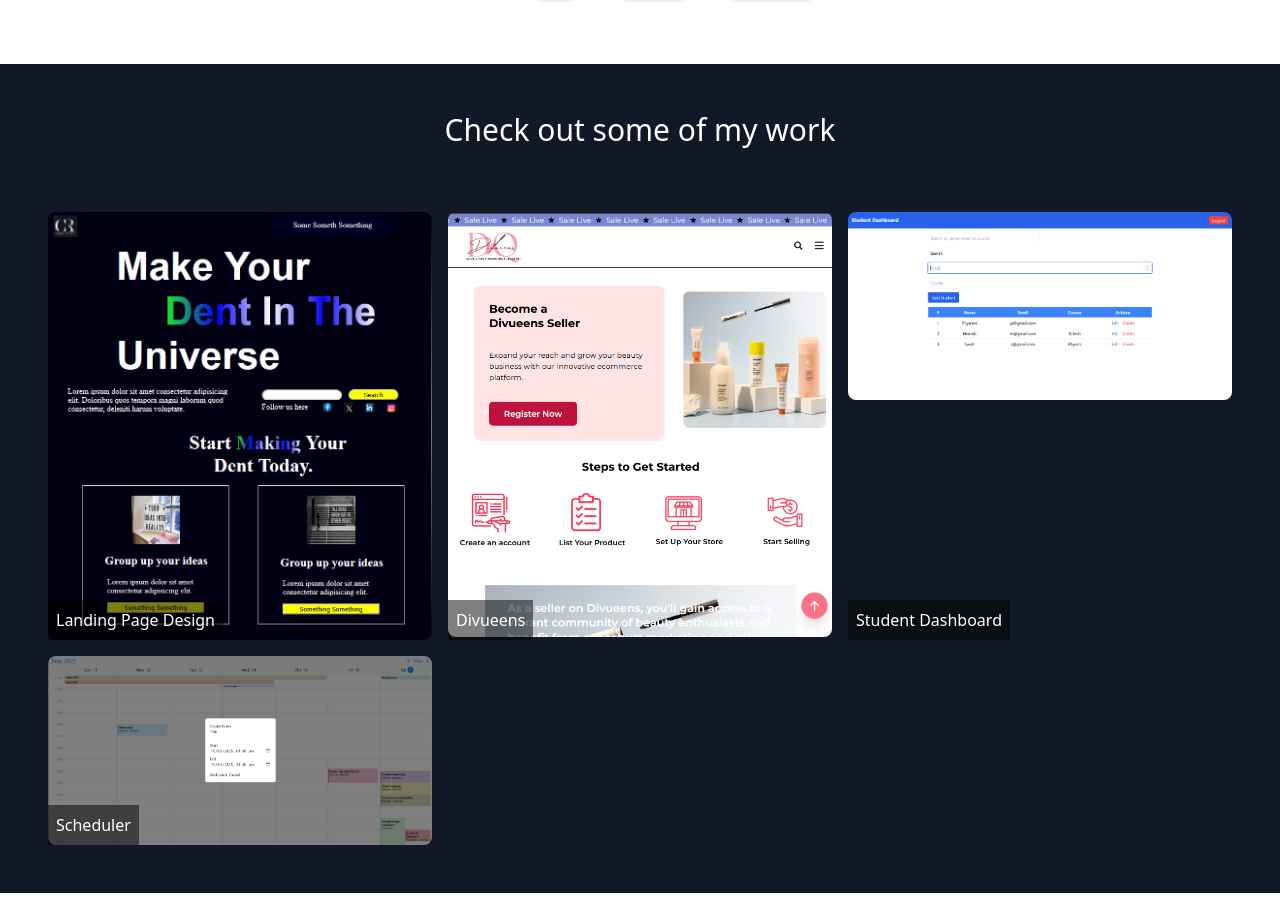
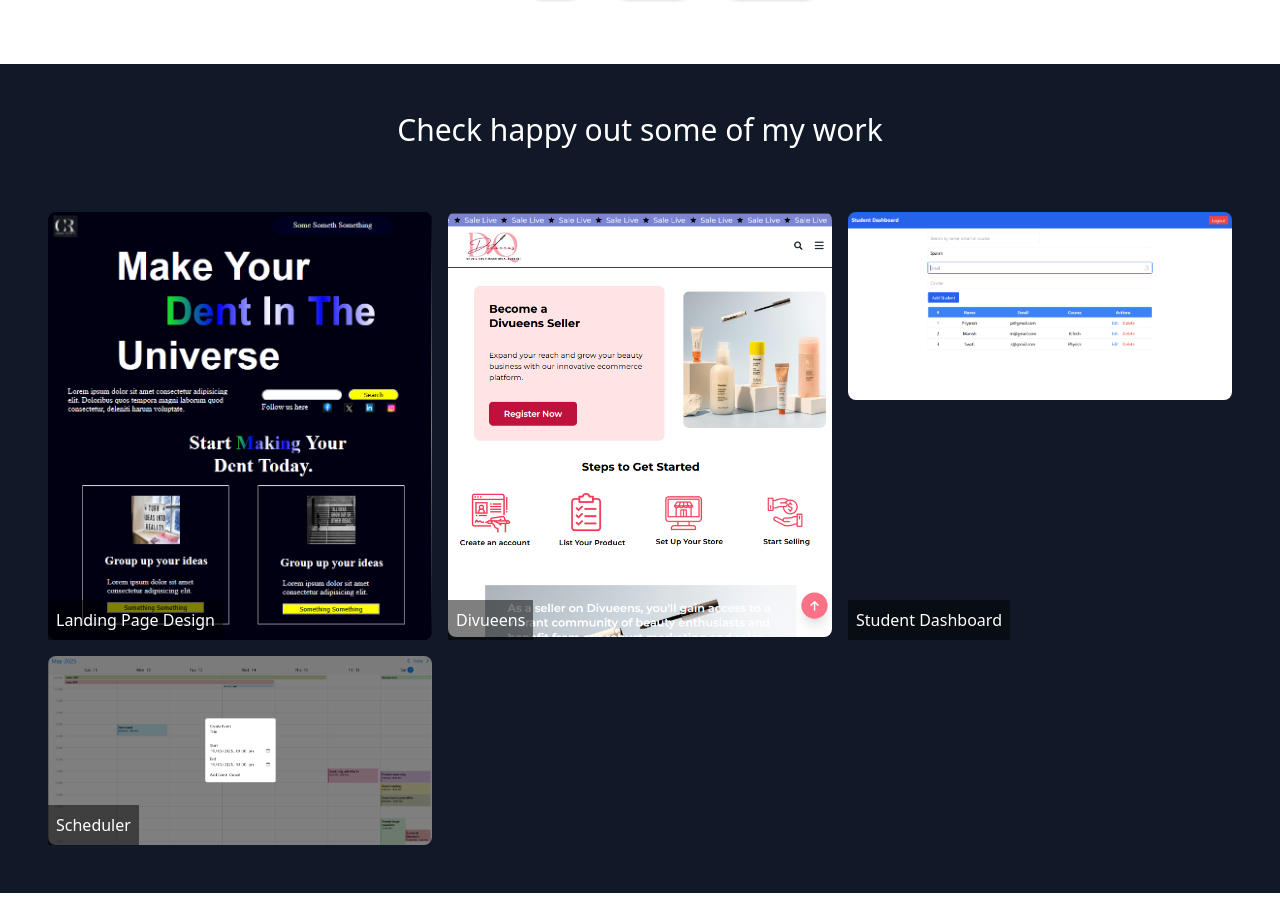
Before and after one commit to BroPriyansh/Assign, a React (Vite) app in the folder Work/: page / in a window 1280 px wide. Shown: the part 1552-2461 px from the top of the page. Built offline with nearby package versions, Linux system fonts and the light colour scheme.

Commit message:
Checking

```diff
--- a/Work/src/Projects.jsx
+++ b/Work/src/Projects.jsx
@@ -19,7 +19,7 @@ const Projects = () => {
         variants={sectionVariants}
         viewport={{ once: true }}
       >
-        <h2 className="text-center text-3xl mb-16">Check out some of my work</h2>
+        <h2 className="text-center text-3xl mb-16">Check happy out some of my work</h2>
         <div className="grid grid-cols-1 sm:grid-cols-2 md:grid-cols-3 gap-4">
           <div className="relative">
             <a href="https://github.com/BroPriyansh/Demo" target='blank'><img src={i1} alt="Project Unavailable" className="bg-cover rounded-lg hover cursor-pointer" /></a>
```
